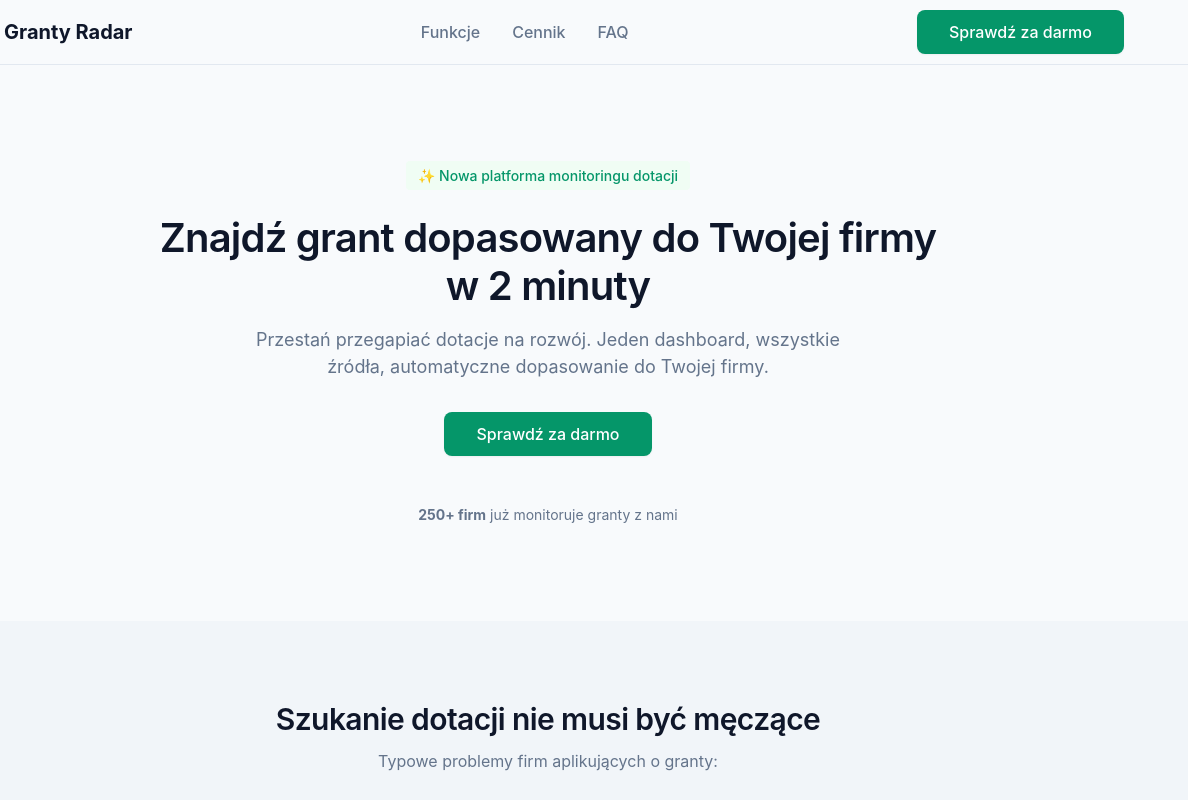
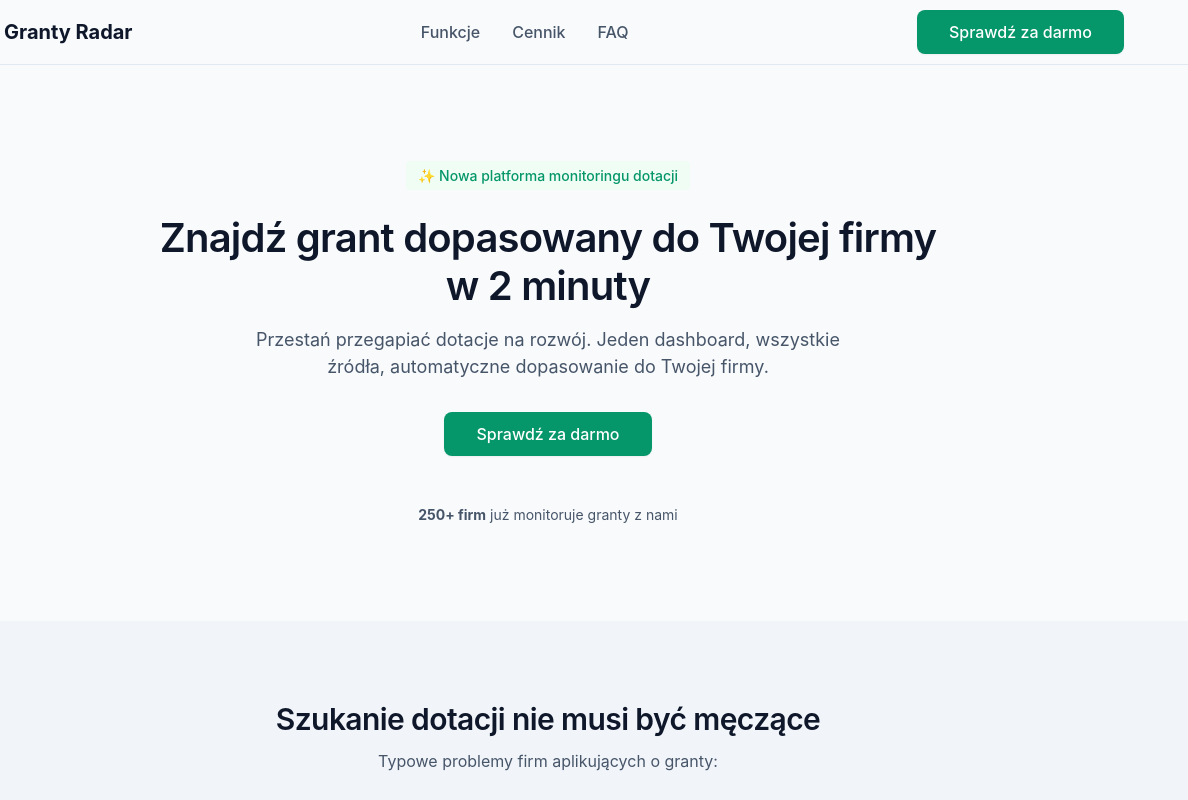
Before and after one commit to gotoreadyai/granty-radar-landing, a plain HTML site: page index.html in a window 1280 px wide. Shown: the top 800 px of the page, 92-1280 px from the left. Drawn offline with Linux system fonts and the light colour scheme.

Commit message:
Fix: Improve color contrast for accessibility
- Update --muted-foreground from slate-500 to slate-600
- Contrast ratio: 4.2:1 → 7:1 (WCAG AAA compliant)
- Target: Lighthouse Accessibility 100

```diff
--- a/index.html
+++ b/index.html
@@ -23,7 +23,7 @@
             --background: 248 250 252;
             --foreground: 15 23 42;
             --muted: 241 245 249;
-            --muted-foreground: 100 116 139;
+            --muted-foreground: 71 85 105;
             --primary: 5 150 105;
             --primary-foreground: 255 255 255;
             --accent: 240 253 244;
```
